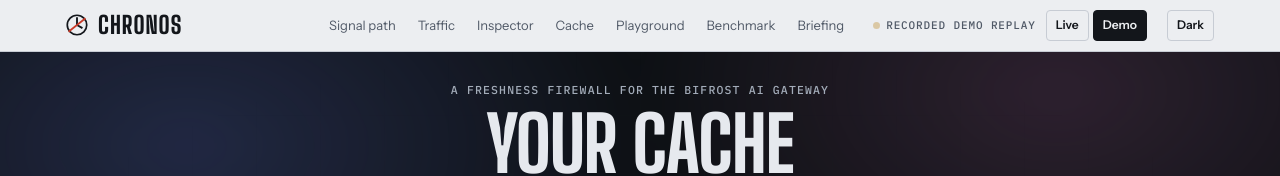
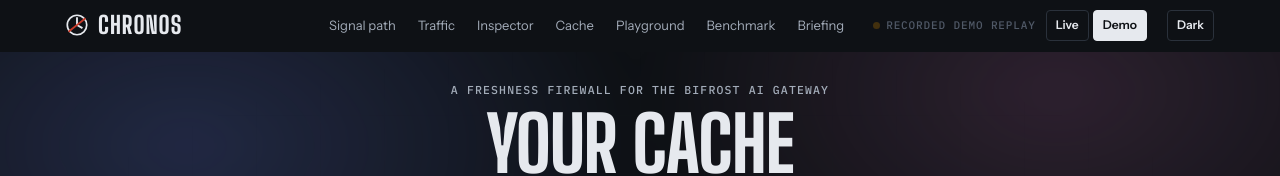
Before and after one commit to devprashant19/Chronos, a React (Vite) app in the folder console/: page / in a window 1280 px wide. Shown: the top 176 px of the page. Built offline with nearby package versions, Linux system fonts and the light colour scheme; no server answers.

Commit message:
console: darken the sticky header while the hero is in view
Part of the change originally committed as:
  Make the opening a full-bleed dark frame

```diff
--- a/console/src/App.tsx
+++ b/console/src/App.tsx
@@ -65,7 +65,7 @@ export default function App() {
 
   return (
     <>
-      <header className="top">
+      <header className={`top${scrolled ? "" : " on-dark"}`}>
         <div className="wrap">
           <div className="brand">
             {/* The reference mark, design/chronos-console.html line 249: a dial with
```
